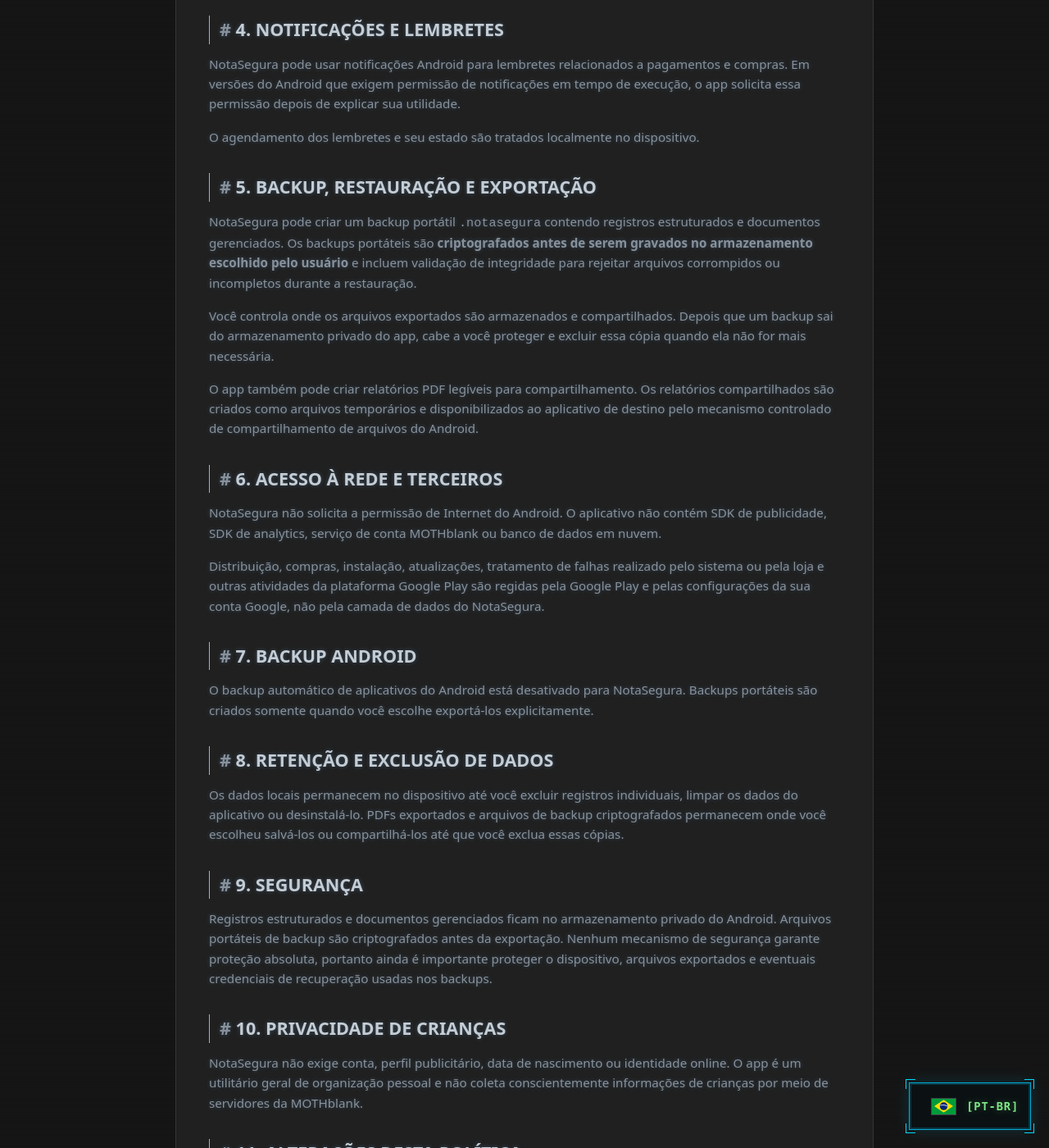
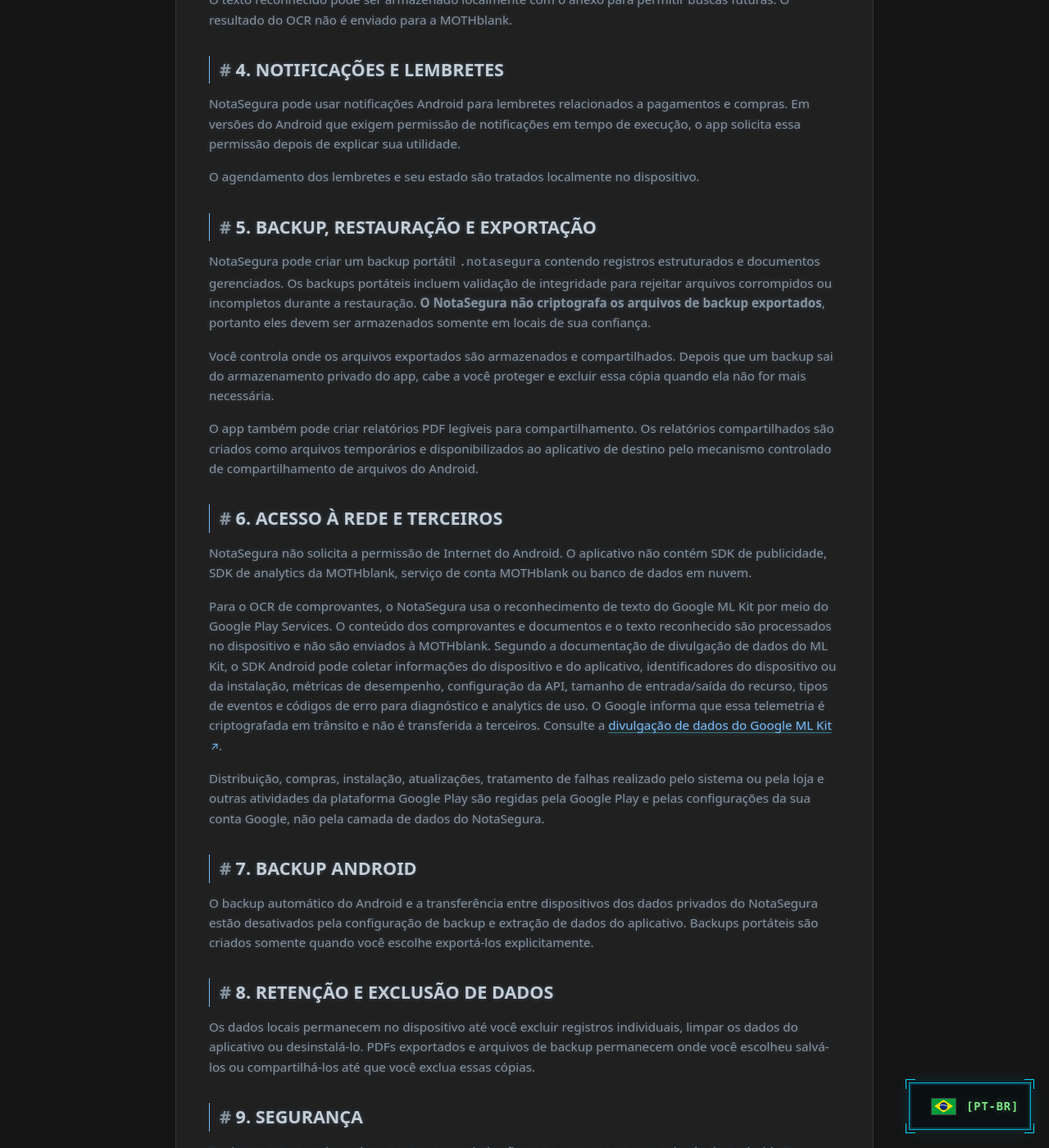
Before and after one commit to MOTHblank/mothblank.github.io, a Jekyll site: the page built from pt-BR/privacy-notasegura.html, in a window 1280 px wide and 1400 px high, scrolled down 1031 px. Shown: the whole window at 82% size. Built offline with Jekyll 4.4.1, drawn with Linux system fonts in a browser that asks for light colours; some of the changed text lies outside the part shown.

Commit message:
Corrigir política de privacidade do NotaSegura

```diff
--- a/pt-BR/privacy-notasegura.html
+++ b/pt-BR/privacy-notasegura.html
@@ -14,7 +14,7 @@
 <h1>Política de Privacidade</h1>
 <div class="doc-meta nota-meta"><span>Aplicativo: NotaSegura</span><span>Pacote: com.mothblank.notasegura</span><span>Última atualização: 3 de outubro de 2026</span></div>
 
-<div class="doc-section"><p>A MOTHblank ("nós") desenvolve e opera o <strong>NotaSegura</strong>, um aplicativo Android para organizar registros de compras, comprovantes, garantias e lembretes de pagamento.</p><p>NotaSegura foi projetado como um aplicativo <strong>local-first</strong>. O próprio app não possui permissão de Internet e não inclui publicidade, analytics, contas de usuário ou sincronização em nuvem.</p></div>
+<div class="doc-section"><p>A MOTHblank ("nós") desenvolve e opera o <strong>NotaSegura</strong>, um aplicativo Android para organizar registros de compras, comprovantes, garantias e lembretes de pagamento.</p><p>NotaSegura foi projetado como um aplicativo <strong>local-first</strong>. O próprio app não solicita a permissão de Internet do Android e não inclui publicidade, analytics da MOTHblank, contas de usuário ou sincronização em nuvem. Para o OCR local, utiliza o Google ML Kit por meio do Google Play Services; a telemetria operacional relacionada é descrita abaixo.</p></div>
 
 <div class="doc-section"><h2>1. Dados armazenados no dispositivo</h2><p>NotaSegura pode armazenar informações inseridas por você sobre compras e pagamentos, incluindo nomes de produtos, lojas, valores e datas de compra, datas de garantia, categorias, números de modelo e série, observações, cronogramas de pagamento, estado de pagamento e metadados relacionados.</p><p>Essas informações estruturadas são armazenadas em um banco Room local no armazenamento privado do aplicativo.</p></div>
 
@@ -24,15 +24,15 @@
 
 <div class="doc-section"><h2>4. Notificações e lembretes</h2><p>NotaSegura pode usar notificações Android para lembretes relacionados a pagamentos e compras. Em versões do Android que exigem permissão de notificações em tempo de execução, o app solicita essa permissão depois de explicar sua utilidade.</p><p>O agendamento dos lembretes e seu estado são tratados localmente no dispositivo.</p></div>
 
-<div class="doc-section"><h2>5. Backup, restauração e exportação</h2><p>NotaSegura pode criar um backup portátil <code>.notasegura</code> contendo registros estruturados e documentos gerenciados. Os backups portáteis são <strong>criptografados antes de serem gravados no armazenamento escolhido pelo usuário</strong> e incluem validação de integridade para rejeitar arquivos corrompidos ou incompletos durante a restauração.</p><p>Você controla onde os arquivos exportados são armazenados e compartilhados. Depois que um backup sai do armazenamento privado do app, cabe a você proteger e excluir essa cópia quando ela não for mais necessária.</p><p>O app também pode criar relatórios PDF legíveis para compartilhamento. Os relatórios compartilhados são criados como arquivos temporários e disponibilizados ao aplicativo de destino pelo mecanismo controlado de compartilhamento de arquivos do Android.</p></div>
+<div class="doc-section"><h2>5. Backup, restauração e exportação</h2><p>NotaSegura pode criar um backup portátil <code>.notasegura</code> contendo registros estruturados e documentos gerenciados. Os backups portáteis incluem validação de integridade para rejeitar arquivos corrompidos ou incompletos durante a restauração. <strong>O NotaSegura não criptografa os arquivos de backup exportados</strong>, portanto eles devem ser armazenados somente em locais de sua confiança.</p><p>Você controla onde os arquivos exportados são armazenados e compartilhados. Depois que um backup sai do armazenamento privado do app, cabe a você proteger e excluir essa cópia quando ela não for mais necessária.</p><p>O app também pode criar relatórios PDF legíveis para compartilhamento. Os relatórios compartilhados são criados como arquivos temporários e disponibilizados ao aplicativo de destino pelo mecanismo controlado de compartilhamento de arquivos do Android.</p></div>
 
-<div class="doc-section"><h2>6. Acesso à rede e terceiros</h2><p>NotaSegura não solicita a permissão de Internet do Android. O aplicativo não contém SDK de publicidade, SDK de analytics, serviço de conta MOTHblank ou banco de dados em nuvem.</p><p>Distribuição, compras, instalação, atualizações, tratamento de falhas realizado pelo sistema ou pela loja e outras atividades da plataforma Google Play são regidas pela Google Play e pelas configurações da sua conta Google, não pela camada de dados do NotaSegura.</p></div>
+<div class="doc-section"><h2>6. Acesso à rede e terceiros</h2><p>NotaSegura não solicita a permissão de Internet do Android. O aplicativo não contém SDK de publicidade, SDK de analytics da MOTHblank, serviço de conta MOTHblank ou banco de dados em nuvem.</p><p>Para o OCR de comprovantes, o NotaSegura usa o reconhecimento de texto do Google ML Kit por meio do Google Play Services. O conteúdo dos comprovantes e documentos e o texto reconhecido são processados no dispositivo e não são enviados à MOTHblank. Segundo a documentação de divulgação de dados do ML Kit, o SDK Android pode coletar informações do dispositivo e do aplicativo, identificadores do dispositivo ou da instalação, métricas de desempenho, configuração da API, tamanho de entrada/saída do recurso, tipos de eventos e códigos de erro para diagnóstico e analytics de uso. O Google informa que essa telemetria é criptografada em trânsito e não é transferida a terceiros. Consulte a <a class="doc-link" href="https://developers.google.com/ml-kit/android-data-disclosure" target="_blank" rel="noopener noreferrer">divulgação de dados do Google ML Kit</a>.</p><p>Distribuição, compras, instalação, atualizações, tratamento de falhas realizado pelo sistema ou pela loja e outras atividades da plataforma Google Play são regidas pela Google Play e pelas configurações da sua conta Google, não pela camada de dados do NotaSegura.</p></div>
 
-<div class="doc-section"><h2>7. Backup Android</h2><p>O backup automático de aplicativos do Android está desativado para NotaSegura. Backups portáteis são criados somente quando você escolhe exportá-los explicitamente.</p></div>
+<div class="doc-section"><h2>7. Backup Android</h2><p>O backup automático do Android e a transferência entre dispositivos dos dados privados do NotaSegura estão desativados pela configuração de backup e extração de dados do aplicativo. Backups portáteis são criados somente quando você escolhe exportá-los explicitamente.</p></div>
 
-<div class="doc-section"><h2>8. Retenção e exclusão de dados</h2><p>Os dados locais permanecem no dispositivo até você excluir registros individuais, limpar os dados do aplicativo ou desinstalá-lo. PDFs exportados e arquivos de backup criptografados permanecem onde você escolheu salvá-los ou compartilhá-los até que você exclua essas cópias.</p></div>
+<div class="doc-section"><h2>8. Retenção e exclusão de dados</h2><p>Os dados locais permanecem no dispositivo até você excluir registros individuais, limpar os dados do aplicativo ou desinstalá-lo. PDFs exportados e arquivos de backup permanecem onde você escolheu salvá-los ou compartilhá-los até que você exclua essas cópias.</p></div>
 
-<div class="doc-section"><h2>9. Segurança</h2><p>Registros estruturados e documentos gerenciados ficam no armazenamento privado do Android. Arquivos portáteis de backup são criptografados antes da exportação. Nenhum mecanismo de segurança garante proteção absoluta, portanto ainda é importante proteger o dispositivo, arquivos exportados e eventuais credenciais de recuperação usadas nos backups.</p></div>
+<div class="doc-section"><h2>9. Segurança</h2><p>Registros estruturados e documentos gerenciados ficam no armazenamento privado do Android. Os arquivos de backup exportados incluem verificações de integridade, mas não são criptografados pelo NotaSegura; por isso, o usuário deve proteger o local onde esses arquivos forem salvos. Nenhum mecanismo de segurança garante proteção absoluta.</p></div>
 
 <div class="doc-section"><h2>10. Privacidade de crianças</h2><p>NotaSegura não exige conta, perfil publicitário, data de nascimento ou identidade online. O app é um utilitário geral de organização pessoal e não coleta conscientemente informações de crianças por meio de servidores da MOTHblank.</p></div>
 
```
